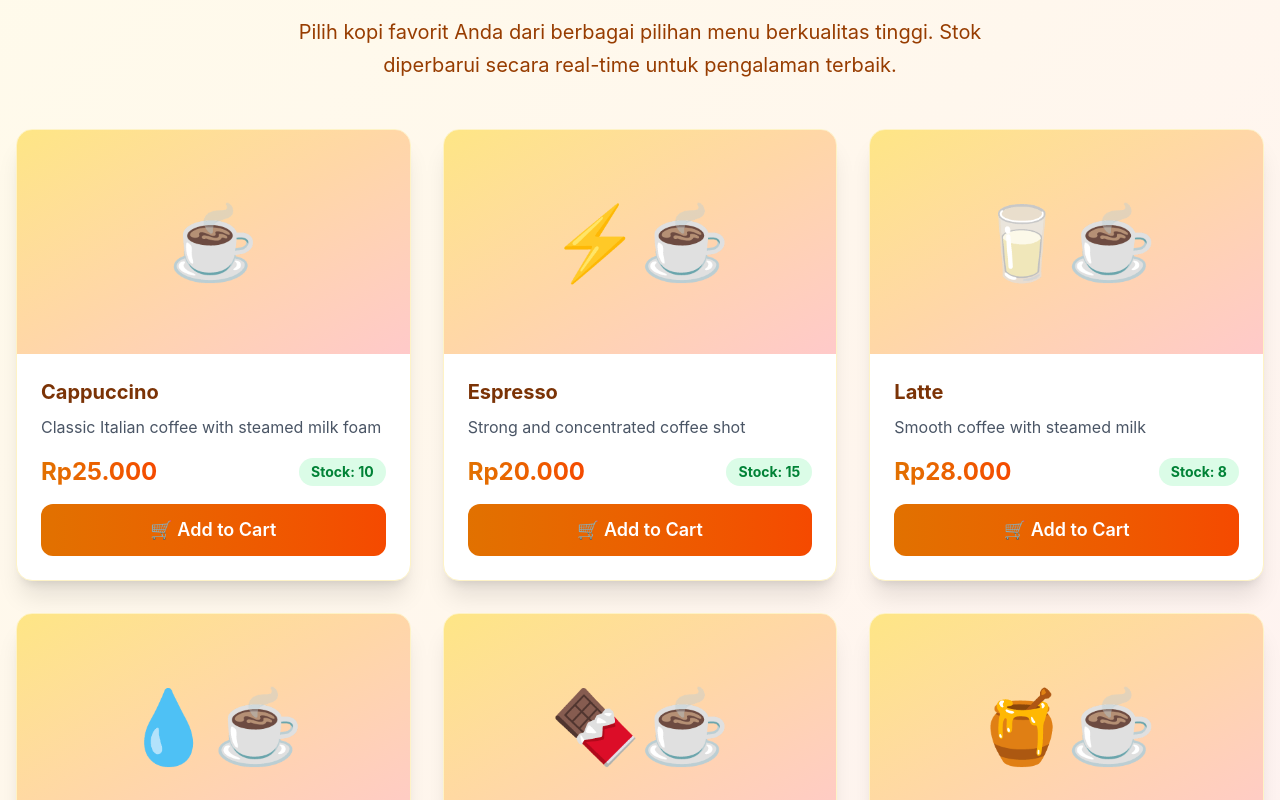
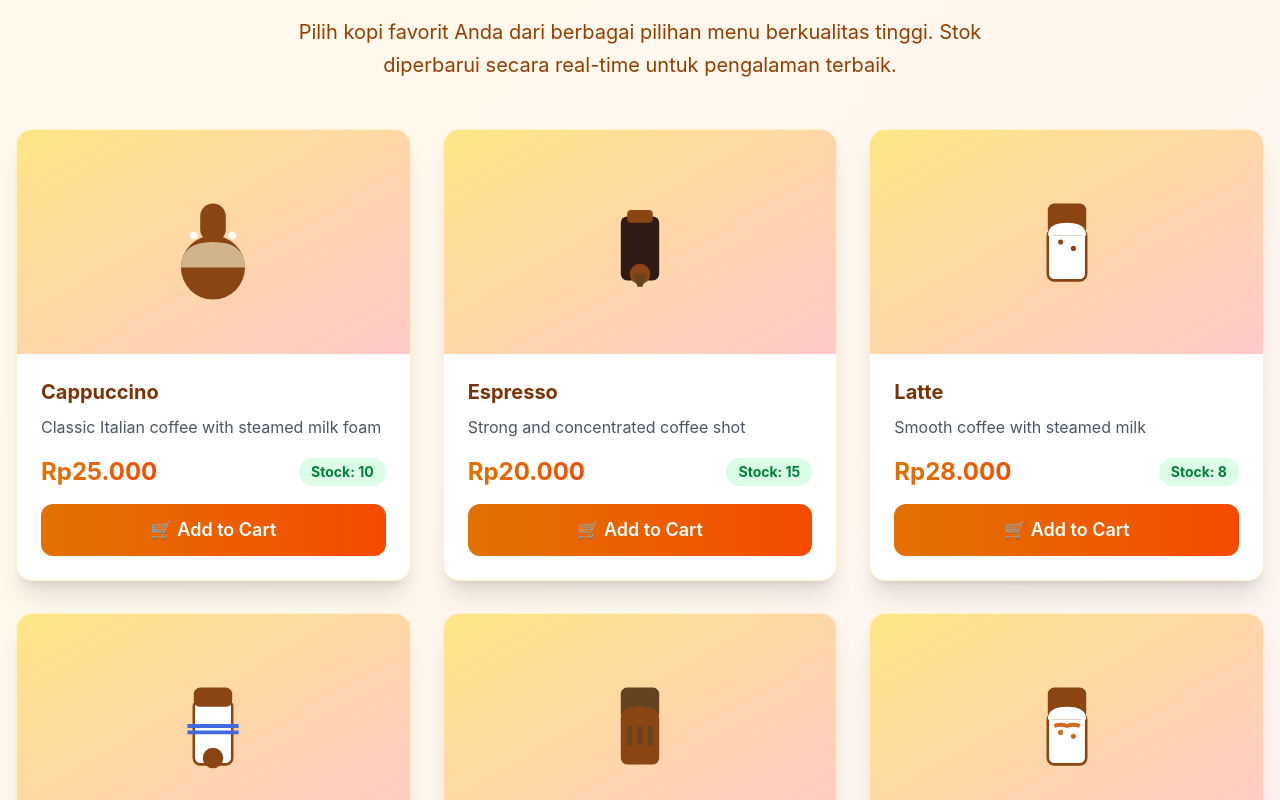
Before and after one commit to lahmbert/PIDEY-COFFEE, a Next.js app: page /menu in a window 1280 px wide. Shown: the part 280-1080 px from the top of the page. Built offline with nearby package versions, Linux system fonts and the light colour scheme.

Commit message:
Replace emoji icons with custom SVG coffee icons for better visual appeal

```diff
--- a/src/app/order/page.tsx
+++ b/src/app/order/page.tsx
@@ -4,6 +4,7 @@ import { useState, useEffect } from 'react';
 import { useRouter } from 'next/navigation';
 import Image from 'next/image';
 import Navbar from '@/components/Navbar';
+import CoffeeIcon from '@/components/CoffeeIcon';
 import { OrderItem, Order, generateSN, createWhatsAppMessage, loadOrders, saveOrders, loadStock, saveStock, updateStockAfterOrder } from '@/lib/orderUtils';
 
 export default function OrderPage() {
@@ -151,22 +152,7 @@ export default function OrderPage() {
                 <div key={item.id} className={`flex flex-col md:flex-row md:items-center md:justify-between border-b border-amber-100 pb-4 md:pb-6 animate-fade-in`} style={{animationDelay: `${index * 0.1}s`}}>
                   <div className="flex items-center space-x-4 md:space-x-6 mb-4 md:mb-0">
                     <div className="w-16 h-16 md:w-20 md:h-20 bg-gradient-to-br from-amber-200 to-orange-200 rounded-xl md:rounded-2xl overflow-hidden shadow-lg flex items-center justify-center">
-                      {item.image.startsWith('http') ? (
-                        <Image
-                          src={item.image}
-                          alt={item.name}
-                          width={80}
-                          height={80}
-                          className="w-full h-full object-cover"
-                          onError={(e) => {
-                            (e.target as HTMLImageElement).src = `https://via.placeholder.com/80x80/8B4513/FFFFFF?text=${encodeURIComponent(item.name)}`;
-                          }}
-                        />
-                      ) : (
-                        <span className="text-3xl md:text-4xl">
-                          {item.image}
-                        </span>
-                      )}
+                      <CoffeeIcon type={item.id} className="w-12 h-12 md:w-16 md:h-16" />
                     </div>
                     <div>
                       <h3 className="font-bold text-lg md:text-xl text-amber-900 mb-1">{item.name}</h3>
--- /dev/null
+++ b/src/components/CoffeeIcon.tsx
@@ -0,0 +1,85 @@
+import React from 'react';
+
+interface CoffeeIconProps {
+  type: string;
+  className?: string;
+}
+
+export default function CoffeeIcon({ type, className = "w-16 h-16" }: CoffeeIconProps) {
+  const getIconForType = (coffeeType: string) => {
+    switch (coffeeType.toLowerCase()) {
+      case 'cappuccino':
+        return (
+          <svg viewBox="0 0 100 100" className={className}>
+            <circle cx="50" cy="70" r="25" fill="#8B4513" />
+            <path d="M25 70 Q25 50 50 50 Q75 50 75 70" fill="#D2B48C" />
+            <circle cx="35" cy="45" r="3" fill="#FFF" />
+            <circle cx="50" cy="42" r="3" fill="#FFF" />
+            <circle cx="65" cy="45" r="3" fill="#FFF" />
+            <rect x="40" y="20" width="20" height="30" rx="10" fill="#8B4513" />
+          </svg>
+        );
+      case 'espresso':
+        return (
+          <svg viewBox="0 0 100 100" className={className}>
+            <rect x="35" y="30" width="30" height="50" rx="5" fill="#2F1B14" />
+            <rect x="40" y="25" width="20" height="10" rx="3" fill="#8B4513" />
+            <circle cx="50" cy="75" r="8" fill="#8B4513" />
+            <path d="M45 75 L55 75 L52 85 L48 85 Z" fill="#654321" />
+          </svg>
+        );
+      case 'latte':
+        return (
+          <svg viewBox="0 0 100 100" className={className}>
+            <rect x="35" y="40" width="30" height="40" rx="5" fill="#FFF" stroke="#8B4513" strokeWidth="2" />
+            <rect x="35" y="20" width="30" height="25" rx="5" fill="#8B4513" />
+            <path d="M35 45 Q35 35 50 35 Q65 35 65 45" fill="#FFF" />
+            <circle cx="45" cy="50" r="2" fill="#8B4513" />
+            <circle cx="55" cy="55" r="2" fill="#8B4513" />
+          </svg>
+        );
+      case 'americano':
+        return (
+          <svg viewBox="0 0 100 100" className={className}>
+            <rect x="35" y="30" width="30" height="50" rx="5" fill="#FFF" stroke="#8B4513" strokeWidth="2" />
+            <rect x="35" y="20" width="30" height="15" rx="5" fill="#8B4513" />
+            <path d="M30 50 L70 50" stroke="#4169E1" strokeWidth="3" />
+            <path d="M30 55 L70 55" stroke="#4169E1" strokeWidth="3" />
+            <circle cx="50" cy="75" r="8" fill="#8B4513" />
+          </svg>
+        );
+      case 'mocha':
+        return (
+          <svg viewBox="0 0 100 100" className={className}>
+            <rect x="35" y="40" width="30" height="40" rx="5" fill="#8B4513" />
+            <rect x="35" y="20" width="30" height="25" rx="5" fill="#654321" />
+            <path d="M35 45 Q35 35 50 35 Q65 35 65 45" fill="#8B4513" />
+            <rect x="40" y="50" width="4" height="15" fill="#654321" />
+            <rect x="48" y="50" width="4" height="15" fill="#654321" />
+            <rect x="56" y="50" width="4" height="15" fill="#654321" />
+          </svg>
+        );
+      case 'caramel-macchiato':
+        return (
+          <svg viewBox="0 0 100 100" className={className}>
+            <rect x="35" y="40" width="30" height="40" rx="5" fill="#FFF" stroke="#8B4513" strokeWidth="2" />
+            <rect x="35" y="20" width="30" height="25" rx="5" fill="#8B4513" />
+            <path d="M35 45 Q35 35 50 35 Q65 35 65 45" fill="#FFF" />
+            <path d="M40 50 Q45 48 50 50 Q55 48 60 50" stroke="#D2691E" strokeWidth="3" fill="none" />
+            <circle cx="45" cy="55" r="2" fill="#D2691E" />
+            <circle cx="55" cy="58" r="2" fill="#D2691E" />
+          </svg>
+        );
+      default:
+        return (
+          <svg viewBox="0 0 100 100" className={className}>
+            <circle cx="50" cy="70" r="25" fill="#8B4513" />
+            <path d="M25 70 Q25 50 50 50 Q75 50 75 70" fill="#D2B48C" />
+            <rect x="40" y="20" width="20" height="30" rx="10" fill="#8B4513" />
+          </svg>
+        );
+    }
+  };
+
+  return getIconForType(type);
+}
--- a/src/components/MenuCard.tsx
+++ b/src/components/MenuCard.tsx
@@ -1,7 +1,12 @@
 'use client';
 
 import Image from 'next/image';
-import { MenuItem } from '@/lib/orderUtils';
+import CoffeeIcon from './CoffeeIcon';
+
+interface MenuCardProps {
+  item: MenuItem;
+  onAddToCart: (item: MenuItem) => void;
+}
 
 interface MenuCardProps {
   item: MenuItem;
@@ -14,22 +19,7 @@ export default function MenuCard({ item, onAddToCart }: MenuCardProps) {
   return (
     <div className="group bg-white rounded-2xl shadow-xl overflow-hidden hover:shadow-2xl transition-all duration-300 transform hover:-translate-y-2 border border-amber-100">
       <div className="relative h-48 md:h-56 bg-gradient-to-br from-amber-200 via-orange-200 to-red-200 overflow-hidden flex items-center justify-center">
-        {item.image.startsWith('http') ? (
-          <Image
-            src={item.image}
-            alt={item.name}
-            fill
-            className="object-cover group-hover:scale-110 transition-transform duration-500"
-            onError={(e) => {
-              // Fallback to placeholder if image fails to load
-              (e.target as HTMLImageElement).src = `https://via.placeholder.com/300x200/8B4513/FFFFFF?text=${encodeURIComponent(item.name)}`;
-            }}
-          />
-        ) : (
-          <span className="text-6xl md:text-7xl group-hover:scale-110 transition-transform duration-500">
-            {item.image}
-          </span>
-        )}
+        <CoffeeIcon type={item.id} className="w-24 h-24 md:w-32 md:h-32 group-hover:scale-110 transition-transform duration-500" />
         {isOutOfStock && (
           <div className="absolute inset-0 bg-black bg-opacity-60 flex items-center justify-center backdrop-blur-sm">
             <span className="text-white font-bold text-lg md:text-xl bg-red-600 px-3 md:px-4 py-2 rounded-full">Out of Stock</span>
--- a/src/lib/orderUtils.ts
+++ b/src/lib/orderUtils.ts
@@ -41,7 +41,7 @@ const defaultStock: MenuItem[] = [
     name: "Cappuccino",
     price: 25000,
     stock: 10,
-    image: "☕",
+    image: "",
     description: "Classic Italian coffee with steamed milk foam"
   },
   {
@@ -49,7 +49,7 @@ const defaultStock: MenuItem[] = [
     name: "Espresso",
     price: 20000,
     stock: 15,
-    image: "⚡☕",
+    image: "",
     description: "Strong and concentrated coffee shot"
   },
   {
@@ -57,7 +57,7 @@ const defaultStock: MenuItem[] = [
     name: "Latte",
     price: 28000,
     stock: 8,
-    image: "🥛☕",
+    image: "",
     description: "Smooth coffee with steamed milk"
   },
   {
@@ -65,7 +65,7 @@ const defaultStock: MenuItem[] = [
     name: "Americano",
     price: 22000,
     stock: 12,
-    image: "💧☕",
+    image: "",
     description: "Espresso diluted with hot water"
   },
   {
@@ -73,7 +73,7 @@ const defaultStock: MenuItem[] = [
     name: "Mocha",
     price: 30000,
     stock: 6,
-    image: "🍫☕",
+    image: "",
     description: "Chocolate flavored coffee with milk"
   },
   {
@@ -81,7 +81,7 @@ const defaultStock: MenuItem[] = [
     name: "Caramel Macchiato",
     price: 32000,
     stock: 5,
-    image: "🍯☕",
+    image: "",
     description: "Vanilla syrup, espresso, and caramel"
   }
 ];
```
